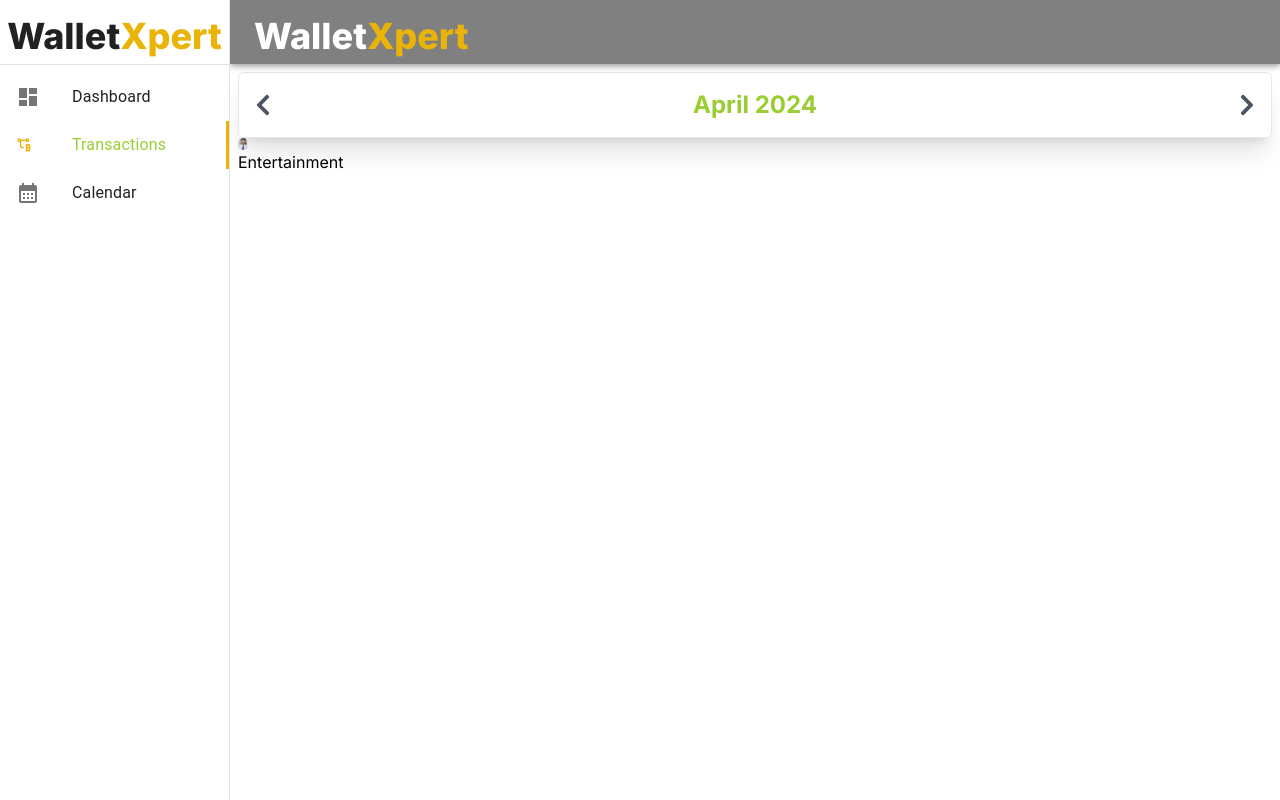
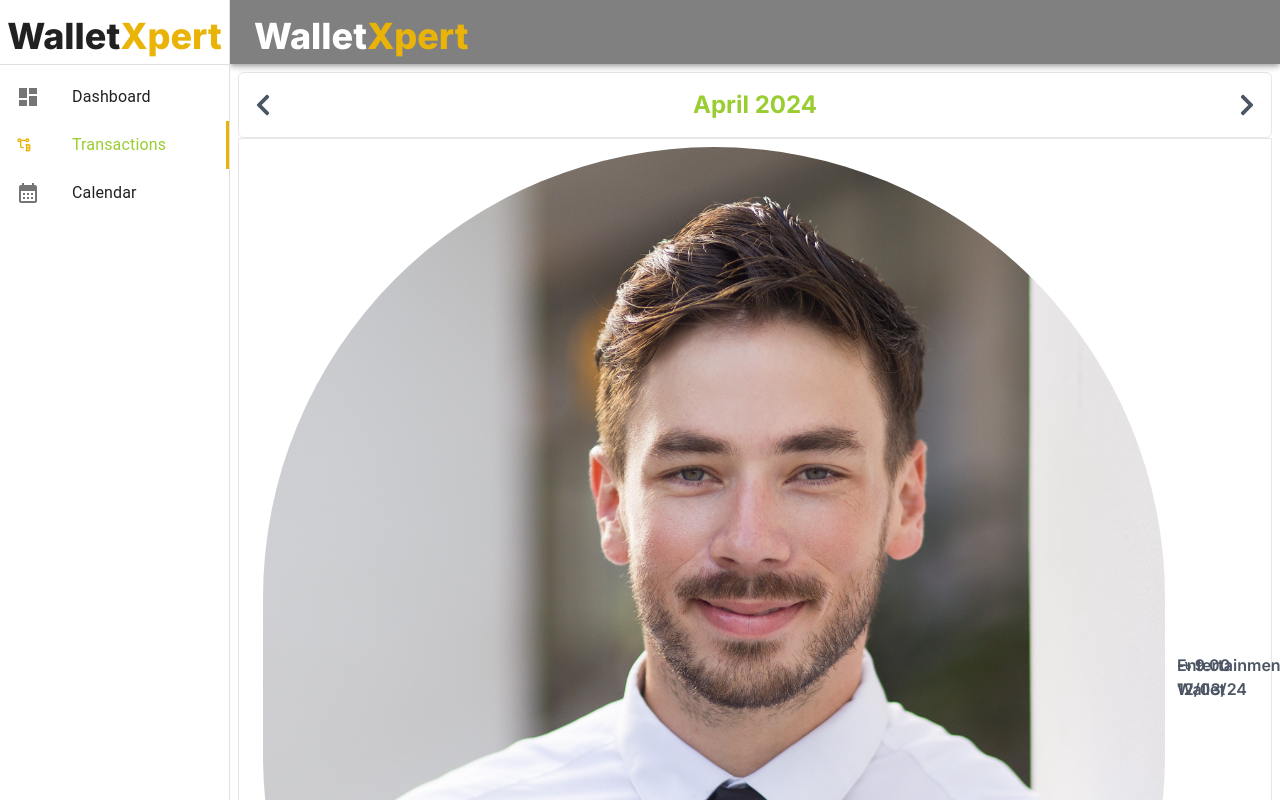
Before and after one commit to Aahmed-Hossain/Wallet-Xpert, a Next.js app: page /dashboard/transactions in a window 1280 px wide. Shown: the top 800 px of the page. Built offline with nearby package versions, Linux system fonts and the light colour scheme.

Commit message:
trasaction card created

```diff
--- a/src/app/(DashboardLayout)/dashboard/transactions/page.tsx
+++ b/src/app/(DashboardLayout)/dashboard/transactions/page.tsx
@@ -3,6 +3,8 @@ import React from 'react'
 import { FaChevronLeft } from "react-icons/fa";
 import { FaChevronRight } from "react-icons/fa";
 import img1 from '../../../../../public/images/staff1.jpg'
+import { BsThreeDotsVertical } from "react-icons/bs";
+
 const data = [
   {id: 1, image: img1, transactionType:'Entertainment', transactionFrom: 'wallet', amount: 43, date: '12/02/2024'  },
   {id: 2, image: '', transactionType:'Eating Out', transactionFrom: 'wallet', amount: 43, date: '12/02/2024'  },
@@ -13,17 +15,25 @@ const TransactionPage = () => {
   return (
     <div>
       {/* monthly transaction bar */}
-      <div className="flex justify-between border shadow-xl rounded-md text-2xl font-bold px-3 py-4"> <button className="text-gray-600 hover:text-[#EAB308]"><FaChevronLeft  />
+      <div className="flex justify-between border shadow- rounded-md text-2xl font-bold px-3 py-4"> <button className="text-gray-600 hover:text-[#EAB308]"><FaChevronLeft  />
   </button> <p className="text-[#9ACD32]"> April 2024 </p> <button className="text-gray-600 hover:text-[#EAB308]"><FaChevronRight />
   </button> </div>
   {/* transaction cards */}
 
-  <div>
-    <Image className="rounded-full " src={img1} width={10} height={10} alt='expense category images'/>
-    <div>
-      <p>Entertainment</p>
+  <div className='flex justify-between items-center border px-6 py-2 hover:bg-gray-50 cursor-pointer '>
+  <div className='flex  items-center'>
+  <Image className="rounded-full h-full w-full " src={img1} width={50} height={50} alt='expense category images'/>
+    <div className='ml-3'>
+      <p className='font-semibold text-gray-600'>Entertainment</p>
+      <p className='font-semibold text-gray-600'>Wallet</p>
+    </div>
+    </div>
 
+    <div className='ml-3'>
+      <p className='font-semibold text-gray-600'> -৳ 9.00</p>
+      <p className='font-semibold text-gray-600'>12/03/24</p>
     </div>
+
   </div>
     </div>
   )
```
